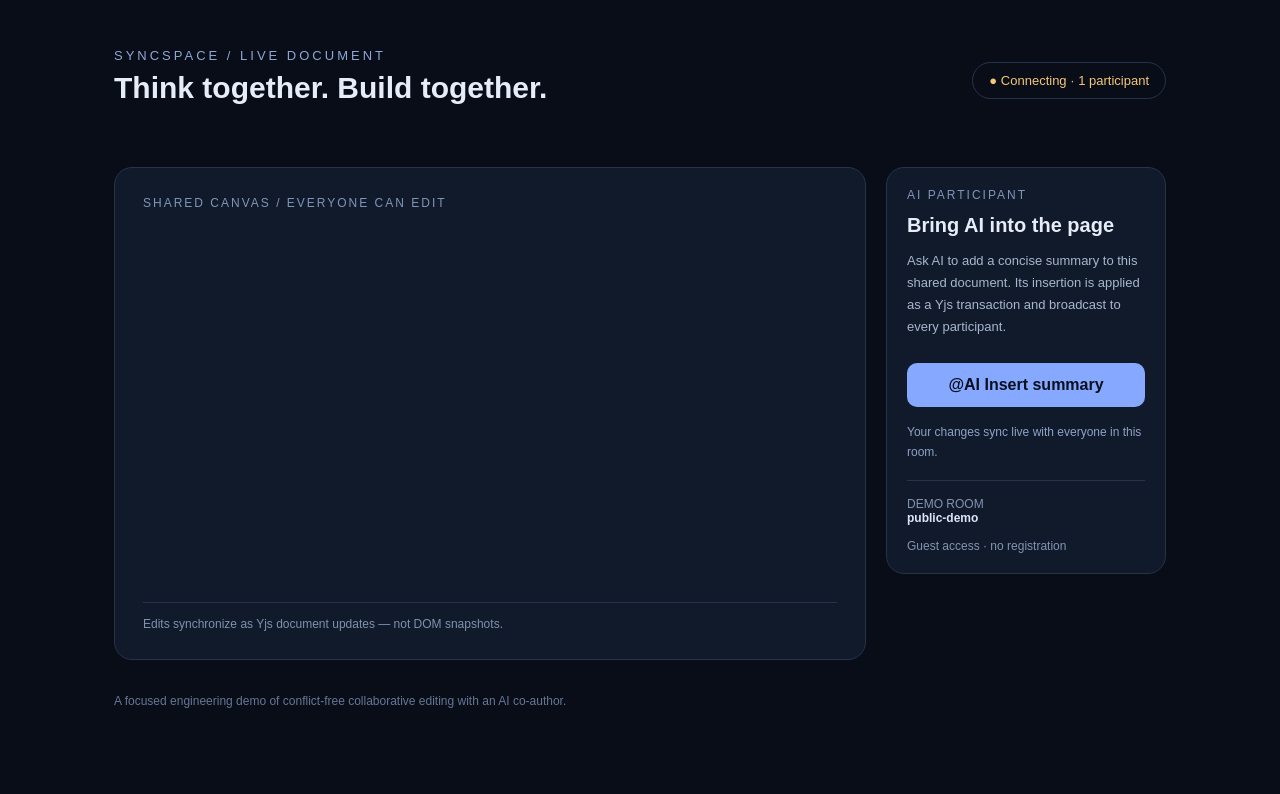
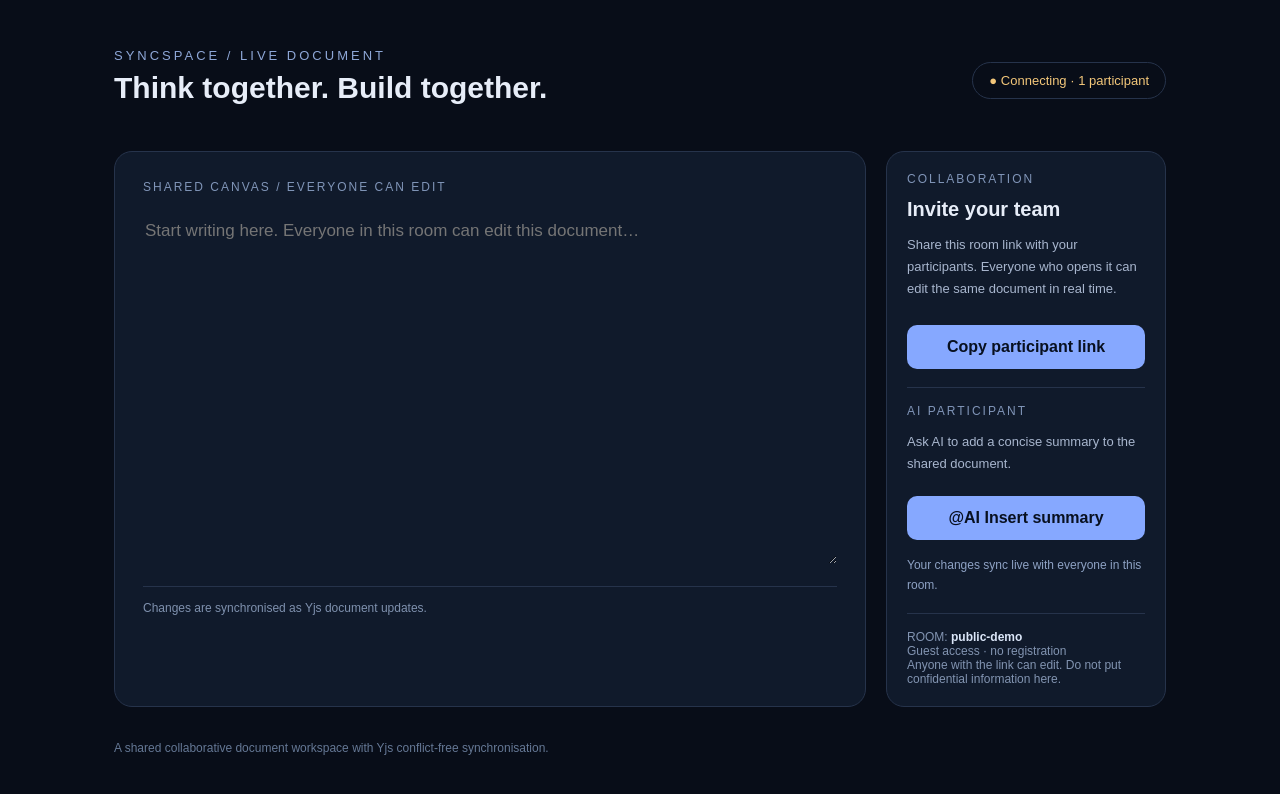
Before and after one commit to donaldmwash/syncspace-realtime-collaboration, a Next.js app in the folder apps/web/: page / in a window 1280 px wide. Shown: the top 794 px of the page. Built offline with nearby package versions, Linux system fonts and the light colour scheme; no server answers.

Commit message:
fix: improve live collaborative editing and sharing

```diff
--- a/apps/web/src/components/workspace.tsx
+++ b/apps/web/src/components/workspace.tsx
@@ -1,20 +1,347 @@
 "use client";
-import { useEffect,useRef,useState } from "react"; import * as Y from "yjs"; import {io,type Socket} from "socket.io-client";
-const REALTIME_URL=process.env.NEXT_PUBLIC_REALTIME_URL||"http://localhost:4000"; const roomId="public-demo";
-export function Workspace(){
- const editorRef=useRef<HTMLDivElement>(null); const docRef=useRef<Y.Doc|null>(null); const socketRef=useRef<Socket|null>(null); const applyingRemote=useRef(false);
- const [connected,setConnected]=useState(false); const [peers,setPeers]=useState(1); const [busy,setBusy]=useState(false); const [notice,setNotice]=useState("Your changes sync live with everyone in this room.");
- useEffect(()=>{const doc=new Y.Doc();docRef.current=doc;const content=doc.getText("content");const socket=io(REALTIME_URL,{transports:["websocket"],auth:{roomId,displayName:"Guest editor"}});socketRef.current=socket;
- socket.on("connect",()=>setConnected(true));socket.on("disconnect",()=>setConnected(false));
- socket.on("sync:init",(update:Uint8Array)=>{applyingRemote.current=true;Y.applyUpdate(doc,new Uint8Array(update),"remote");applyingRemote.current=false;render();});
- socket.on("doc:update",(update:number[])=>{applyingRemote.current=true;Y.applyUpdate(doc,new Uint8Array(update),"remote");applyingRemote.current=false;render();});
- socket.on("presence:count",(count:number)=>setPeers(count));
- doc.on("update",(update:Uint8Array,origin:unknown)=>{if(origin!=="remote"&&socket.connected)socket.emit("doc:update",Array.from(update));});content.observe(render);
- function render(){if(editorRef.current&&document.activeElement!==editorRef.current)editorRef.current.innerText=content.toString();}
- return()=>{socket.disconnect();doc.destroy();};},[]);
- function onInput(){if(applyingRemote.current||!editorRef.current||!docRef.current)return;const next=editorRef.current.innerText;const ytext=docRef.current.getText("content");docRef.current.transact(()=>{ytext.delete(0,ytext.length);ytext.insert(0,next);},"human");}
- async function askAI(){if(!docRef.current)return;setBusy(true);setNotice("AI is preparing a document edit…");try{const response=await fetch("/api/ai-edit",{method:"POST",headers:{"Content-Type":"application/json"},body:JSON.stringify({text:docRef.current.getText("content").toString()})});const data=await response.json();if(!response.ok)throw new Error(data.error||"AI request failed");const ytext=docRef.current.getText("content");docRef.current.transact(()=>ytext.insert(ytext.length,data.insertion),"ai");setNotice("AI inserted content through a Yjs transaction. Connected editors receive the same CRDT update.");}catch(e){setNotice(e instanceof Error?e.message:"AI edit failed.");}finally{setBusy(false);}}
- return <main style={{maxWidth:1100,margin:"0 auto",padding:"48px 24px"}}><header style={{display:"flex",justifyContent:"space-between",alignItems:"center",marginBottom:54}}><div><div style={{fontSize:13,letterSpacing:3,color:"#8ea7d7"}}>SYNCSPACE / LIVE DOCUMENT</div><h1 style={{fontSize:30,margin:"8px 0"}}>Think together. Build together.</h1></div><div style={{border:"1px solid #26334b",borderRadius:30,padding:"10px 16px",fontSize:13,color:connected?"#8ce0b0":"#f3c77a"}}>● {connected?"Connected":"Connecting"} · {peers} participant{peers===1?"":"s"}</div></header>
- <section style={{display:"grid",gridTemplateColumns:"1fr 280px",gap:20}}><div style={{background:"#101a2b",border:"1px solid #26334b",borderRadius:18,padding:28,minHeight:480}}><div style={{fontSize:12,color:"#8095b8",letterSpacing:2,marginBottom:20}}>SHARED CANVAS / EVERYONE CAN EDIT</div><div ref={editorRef} className="editor" contentEditable suppressContentEditableWarning onInput={onInput} spellCheck style={{minHeight:350,whiteSpace:"pre-wrap",fontSize:17,lineHeight:1.8,outline:"none"}}/><div style={{borderTop:"1px solid #26334b",marginTop:22,paddingTop:14,fontSize:12,color:"#7f91ae"}}>Edits synchronize as Yjs document updates — not DOM snapshots.</div></div>
- <aside style={{background:"#101a2b",border:"1px solid #26334b",borderRadius:18,padding:20,height:"fit-content"}}><div style={{fontSize:12,color:"#8095b8",letterSpacing:2}}>AI PARTICIPANT</div><h2 style={{fontSize:20,margin:"12px 0"}}>Bring AI into the page</h2><p style={{fontSize:13,color:"#a8b6ce",lineHeight:1.7}}>Ask AI to add a concise summary to this shared document. Its insertion is applied as a Yjs transaction and broadcast to every participant.</p><button disabled={busy} onClick={askAI} style={{width:"100%",padding:13,border:0,borderRadius:10,background:"#86a8ff",color:"#081020",fontWeight:700,marginTop:12}}>{busy?"Working…":"@AI Insert summary"}</button><p style={{fontSize:12,color:"#8ea2c4",lineHeight:1.6,marginTop:16}}>{notice}</p><div style={{borderTop:"1px solid #26334b",marginTop:18,paddingTop:16,fontSize:12,color:"#8294b1"}}>DEMO ROOM<br/><strong style={{color:"#dbe6f8"}}>public-demo</strong><br/><br/>Guest access · no registration</div></aside></section><footer style={{marginTop:34,color:"#657895",fontSize:12}}>A focused engineering demo of conflict-free collaborative editing with an AI co-author.</footer></main>;
+
+import { useEffect, useRef, useState } from "react";
+import * as Y from "yjs";
+import { io, type Socket } from "socket.io-client";
+
+const REALTIME_URL =
+  process.env.NEXT_PUBLIC_REALTIME_URL || "http://localhost:4000";
+const ROOM_ID = "public-demo";
+
+export function Workspace() {
+  const editorRef = useRef<HTMLTextAreaElement>(null);
+  const docRef = useRef<Y.Doc | null>(null);
+  const socketRef = useRef<Socket | null>(null);
+  const applyingRemote = useRef(false);
+
+  const [connected, setConnected] = useState(false);
+  const [peers, setPeers] = useState(1);
+  const [busy, setBusy] = useState(false);
+  const [notice, setNotice] = useState(
+    "Your changes sync live with everyone in this room.",
+  );
+
+  useEffect(() => {
+    const doc = new Y.Doc();
+    docRef.current = doc;
+    const content = doc.getText("content");
+    const socket = io(REALTIME_URL, {
+      transports: ["websocket"],
+      auth: { roomId: ROOM_ID, displayName: "Guest editor" },
+      reconnection: true,
+    });
+    socketRef.current = socket;
+
+    function render() {
+      const editor = editorRef.current;
+      if (!editor) return;
+
+      const nextValue = content.toString();
+      if (editor.value === nextValue) return;
+
+      // Preserve the current caret/selection while applying remote edits.
+      const selectionStart = editor.selectionStart;
+      const selectionEnd = editor.selectionEnd;
+      editor.value = nextValue;
+      const safeStart = Math.min(selectionStart, nextValue.length);
+      const safeEnd = Math.min(selectionEnd, nextValue.length);
+      editor.setSelectionRange(safeStart, safeEnd);
+    }
+
+    socket.on("connect", () => {
+      setConnected(true);
+      // Send any edits made while disconnected so the server can merge them.
+      socket.emit("doc:update", Array.from(Y.encodeStateAsUpdate(doc)));
+    });
+    socket.on("disconnect", () => setConnected(false));
+
+    socket.on("sync:init", (update: number[]) => {
+      applyingRemote.current = true;
+      Y.applyUpdate(doc, new Uint8Array(update), "remote");
+      applyingRemote.current = false;
+      render();
+    });
+
+    socket.on("doc:update", (update: number[]) => {
+      applyingRemote.current = true;
+      Y.applyUpdate(doc, new Uint8Array(update), "remote");
+      applyingRemote.current = false;
+      render();
+    });
+
+    socket.on("presence:count", (count: number) => setPeers(count));
+
+    doc.on("update", (update: Uint8Array, origin: unknown) => {
+      if (origin !== "remote" && socket.connected) {
+        socket.emit("doc:update", Array.from(update));
+      }
+    });
+    content.observe(render);
+
+    return () => {
+      socket.disconnect();
+      doc.destroy();
+      docRef.current = null;
+      socketRef.current = null;
+    };
+  }, []);
+
+  function onInput() {
+    const editor = editorRef.current;
+    const doc = docRef.current;
+    if (applyingRemote.current || !editor || !doc) return;
+
+    const ytext = doc.getText("content");
+    const previous = ytext.toString();
+    const next = editor.value;
+
+    // Apply only the changed middle section instead of replacing the full
+    // document on every keystroke. This preserves Yjs's concurrent-edit model.
+    let prefix = 0;
+    while (
+      prefix < previous.length &&
+      prefix < next.length &&
+      previous[prefix] === next[prefix]
+    ) {
+      prefix += 1;
+    }
+
+    let suffix = 0;
+    while (
+      suffix < previous.length - prefix &&
+      suffix < next.length - prefix &&
+      previous[previous.length - 1 - suffix] ===
+        next[next.length - 1 - suffix]
+    ) {
+      suffix += 1;
+    }
+
+    const deleteCount = previous.length - prefix - suffix;
+    const insertion = next.slice(prefix, next.length - suffix);
+
+    if (deleteCount === 0 && insertion.length === 0) return;
+
+    doc.transact(() => {
+      if (deleteCount > 0) ytext.delete(prefix, deleteCount);
+      if (insertion.length > 0) ytext.insert(prefix, insertion);
+    }, "human");
+  }
+
+  async function askAI() {
+    const doc = docRef.current;
+    if (!doc) return;
+
+    setBusy(true);
+    setNotice("AI is preparing a document edit…");
+    try {
+      const response = await fetch("/api/ai-edit", {
+        method: "POST",
+        headers: { "Content-Type": "application/json" },
+        body: JSON.stringify({ text: doc.getText("content").toString() }),
+      });
+      const data = await response.json();
+      if (!response.ok) throw new Error(data.error || "AI request failed");
+
+      const ytext = doc.getText("content");
+      doc.transact(() => ytext.insert(ytext.length, data.insertion), "ai");
+      setNotice(
+        "AI inserted content through a Yjs transaction. Connected editors receive the same update.",
+      );
+    } catch (error) {
+      setNotice(
+        error instanceof Error ? error.message : "AI edit failed.",
+      );
+    } finally {
+      setBusy(false);
+    }
+  }
+
+  async function shareRoom() {
+    try {
+      await navigator.clipboard.writeText(window.location.href);
+      setNotice("Room link copied. Anyone with the link can edit this shared room.");
+    } catch {
+      setNotice("Copy the page URL from your browser and send it to your participants.");
+    }
+  }
+
+  return (
+    <main style={{ maxWidth: 1100, margin: "0 auto", padding: "48px 24px" }}>
+      <header
+        style={{
+          display: "flex",
+          justifyContent: "space-between",
+          alignItems: "center",
+          gap: 16,
+          flexWrap: "wrap",
+          marginBottom: 38,
+        }}
+      >
+        <div>
+          <div style={{ fontSize: 13, letterSpacing: 3, color: "#8ea7d7" }}>
+            SYNCSPACE / LIVE DOCUMENT
+          </div>
+          <h1 style={{ fontSize: 30, margin: "8px 0" }}>
+            Think together. Build together.
+          </h1>
+        </div>
+        <div
+          role="status"
+          style={{
+            border: "1px solid #26334b",
+            borderRadius: 30,
+            padding: "10px 16px",
+            fontSize: 13,
+            color: connected ? "#8ce0b0" : "#f3c77a",
+          }}
+        >
+          ● {connected ? "Connected" : "Connecting"} · {peers} participant
+          {peers === 1 ? "" : "s"}
+        </div>
+      </header>
+
+      <section
+        style={{
+          display: "grid",
+          gridTemplateColumns: "minmax(0, 1fr) 280px",
+          gap: 20,
+        }}
+      >
+        <div
+          style={{
+            background: "#101a2b",
+            border: "1px solid #26334b",
+            borderRadius: 18,
+            padding: 28,
+            minHeight: 480,
+          }}
+        >
+          <div
+            style={{
+              fontSize: 12,
+              color: "#8095b8",
+              letterSpacing: 2,
+              marginBottom: 20,
+            }}
+          >
+            SHARED CANVAS / EVERYONE CAN EDIT
+          </div>
+          <textarea
+            ref={editorRef}
+            aria-label="Shared document"
+            onInput={onInput}
+            placeholder="Start writing here. Everyone in this room can edit this document…"
+            spellCheck
+            style={{
+              display: "block",
+              width: "100%",
+              minHeight: 350,
+              resize: "vertical",
+              boxSizing: "border-box",
+              whiteSpace: "pre-wrap",
+              overflowWrap: "anywhere",
+              fontFamily: "inherit",
+              fontSize: 17,
+              lineHeight: 1.8,
+              color: "#e7eefb",
+              background: "transparent",
+              border: 0,
+              outline: "none",
+            }}
+          />
+          <div
+            style={{
+              borderTop: "1px solid #26334b",
+              marginTop: 22,
+              paddingTop: 14,
+              fontSize: 12,
+              color: "#7f91ae",
+            }}
+          >
+            Changes are synchronised as Yjs document updates.
+          </div>
+        </div>
+
+        <aside
+          style={{
+            background: "#101a2b",
+            border: "1px solid #26334b",
+            borderRadius: 18,
+            padding: 20,
+            height: "fit-content",
+          }}
+        >
+          <div style={{ fontSize: 12, color: "#8095b8", letterSpacing: 2 }}>
+            COLLABORATION
+          </div>
+          <h2 style={{ fontSize: 20, margin: "12px 0" }}>Invite your team</h2>
+          <p style={{ fontSize: 13, color: "#a8b6ce", lineHeight: 1.7 }}>
+            Share this room link with your participants. Everyone who opens it
+            can edit the same document in real time.
+          </p>
+          <button
+            onClick={shareRoom}
+            style={{
+              width: "100%",
+              padding: 13,
+              border: 0,
+              borderRadius: 10,
+              background: "#86a8ff",
+              color: "#081020",
+              fontWeight: 700,
+              marginTop: 12,
+              cursor: "pointer",
+            }}
+          >
+            Copy participant link
+          </button>
+
+          <div style={{ borderTop: "1px solid #26334b", marginTop: 18, paddingTop: 16 }}>
+            <div style={{ fontSize: 12, color: "#8095b8", letterSpacing: 2 }}>
+              AI PARTICIPANT
+            </div>
+            <p style={{ fontSize: 13, color: "#a8b6ce", lineHeight: 1.7 }}>
+              Ask AI to add a concise summary to the shared document.
+            </p>
+            <button
+              disabled={busy}
+              onClick={askAI}
+              style={{
+                width: "100%",
+                padding: 13,
+                border: 0,
+                borderRadius: 10,
+                background: busy ? "#52627f" : "#86a8ff",
+                color: "#081020",
+                fontWeight: 700,
+                marginTop: 8,
+                cursor: busy ? "wait" : "pointer",
+              }}
+            >
+              {busy ? "Working…" : "@AI Insert summary"}
+            </button>
+          </div>
+
+          <p
+            aria-live="polite"
+            style={{ fontSize: 12, color: "#8ea2c4", lineHeight: 1.6, marginTop: 16 }}
+          >
+            {notice}
+          </p>
+          <div style={{ borderTop: "1px solid #26334b", marginTop: 18, paddingTop: 16, fontSize: 12, color: "#8294b1" }}>
+            ROOM: <strong style={{ color: "#dbe6f8" }}>{ROOM_ID}</strong>
+            <br />
+            Guest access · no registration
+            <br />
+            Anyone with the link can edit. Do not put confidential information here.
+          </div>
+        </aside>
+      </section>
+
+      <footer style={{ marginTop: 34, color: "#657895", fontSize: 12 }}>
+        A shared collaborative document workspace with Yjs conflict-free
+        synchronisation.
+      </footer>
+    </main>
+  );
 }
```
